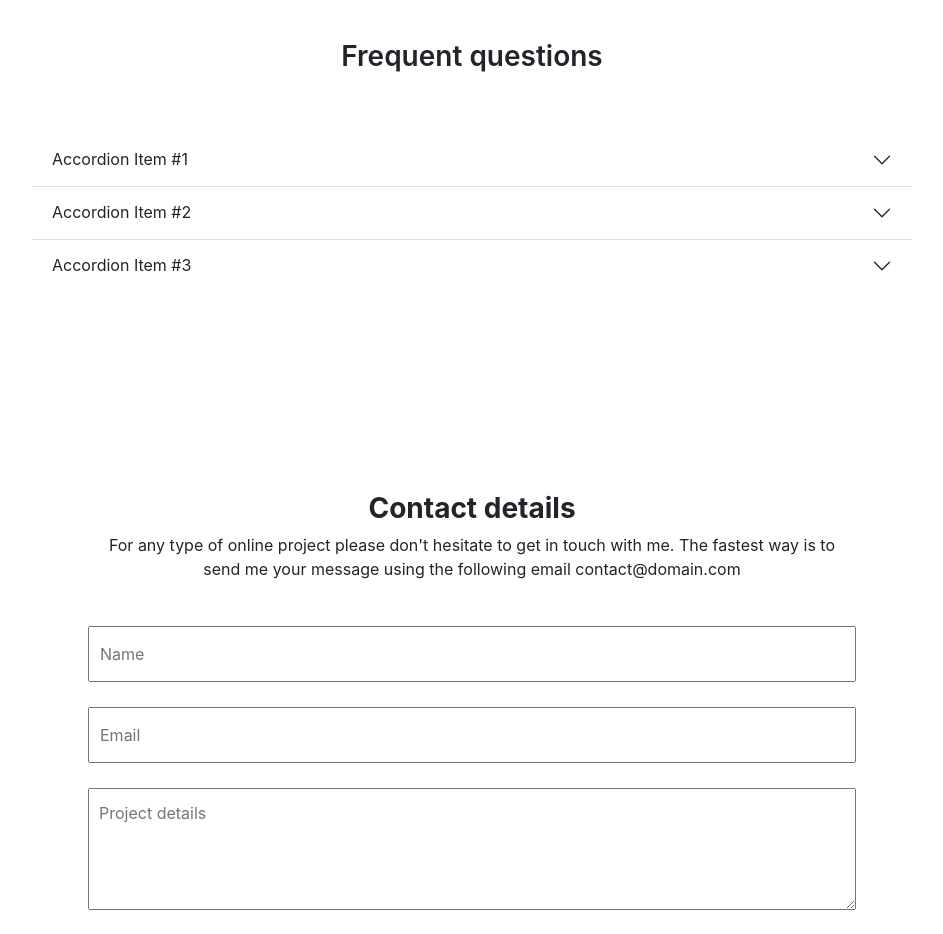
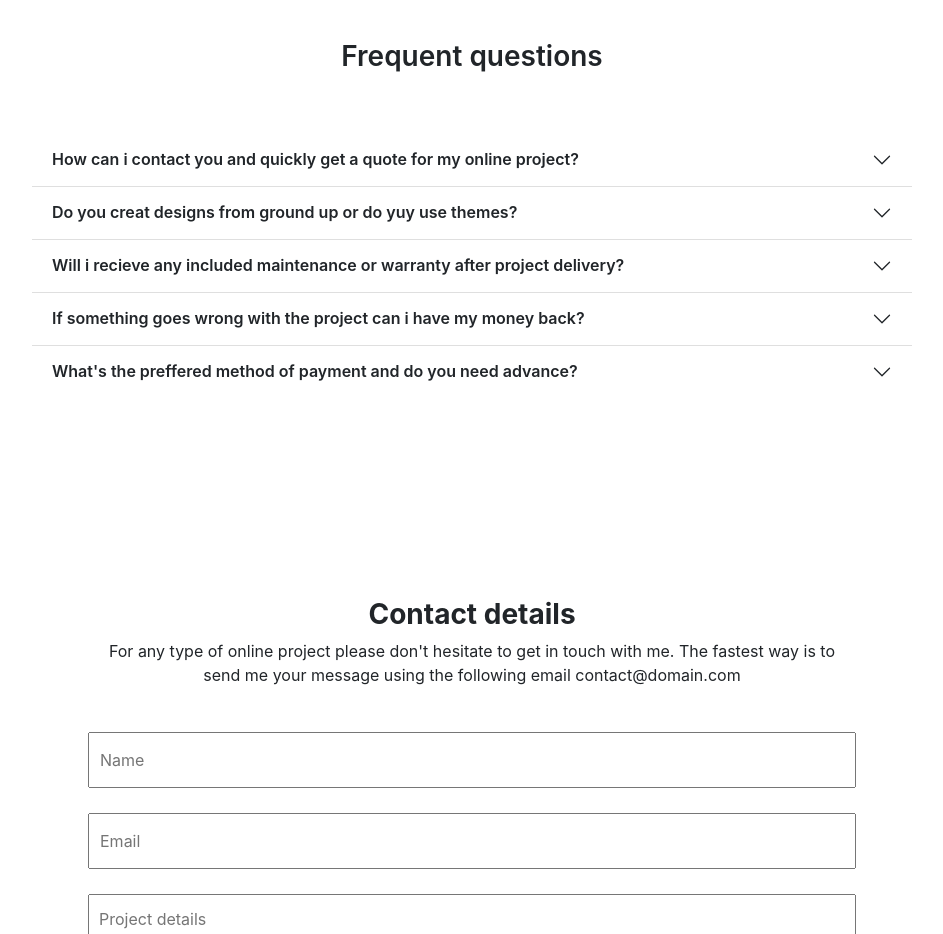
Before and after one commit to AkhilchandranR/portfolio_learning, a plain HTML site: page index.html in a window 1280 px wide. Shown: the part 5960-6894 px from the top of the page, without its empty margins (168-1111 px from the left). Drawn offline with nearby package versions, Linux system fonts and the light colour scheme.

Commit message:
accordian

```diff
--- a/css/style.css
+++ b/css/style.css
@@ -324,6 +324,9 @@ footer {
 .project-card{
     margin-bottom: 25px;
 }
+.accordion-button {
+    font-weight: 600;
+}
 
 /*--media queries--*/
 @media (max-width: 575.98px) {
--- a/index.html
+++ b/index.html
@@ -230,7 +230,7 @@
       <div class="accordion-item">
         <h2 class="accordion-header" id="flush-headingOne">
           <button class="accordion-button collapsed" type="button" data-bs-toggle="collapse" data-bs-target="#flush-collapseOne" aria-expanded="false" aria-controls="flush-collapseOne">
-            Accordion Item #1
+            How can i contact you and quickly get a quote for my online project?
           </button>
         </h2>
         <div id="flush-collapseOne" class="accordion-collapse collapse" aria-labelledby="flush-headingOne" data-bs-parent="#accordionFlushExample">
@@ -240,7 +240,7 @@
       <div class="accordion-item">
         <h2 class="accordion-header" id="flush-headingTwo">
           <button class="accordion-button collapsed" type="button" data-bs-toggle="collapse" data-bs-target="#flush-collapseTwo" aria-expanded="false" aria-controls="flush-collapseTwo">
-            Accordion Item #2
+            Do you creat designs from ground up or do yuy use themes?
           </button>
         </h2>
         <div id="flush-collapseTwo" class="accordion-collapse collapse" aria-labelledby="flush-headingTwo" data-bs-parent="#accordionFlushExample">
@@ -250,7 +250,27 @@
       <div class="accordion-item">
         <h2 class="accordion-header" id="flush-headingThree">
           <button class="accordion-button collapsed" type="button" data-bs-toggle="collapse" data-bs-target="#flush-collapseThree" aria-expanded="false" aria-controls="flush-collapseThree">
-            Accordion Item #3
+            Will i recieve any included maintenance or warranty after project delivery?
+          </button>
+        </h2>
+        <div id="flush-collapseThree" class="accordion-collapse collapse" aria-labelledby="flush-headingThree" data-bs-parent="#accordionFlushExample">
+          <div class="accordion-body">Placeholder content for this accordion, which is intended to demonstrate the <code>.accordion-flush</code> class. This is the third item's accordion body. Nothing more exciting happening here in terms of content, but just filling up the space to make it look, at least at first glance, a bit more representative of how this would look in a real-world application.</div>
+        </div>
+      </div>
+      <div class="accordion-item">
+        <h2 class="accordion-header" id="flush-headingThree">
+          <button class="accordion-button collapsed" type="button" data-bs-toggle="collapse" data-bs-target="#flush-collapseThree" aria-expanded="false" aria-controls="flush-collapseThree">
+            If something goes wrong with the project can i have my money back?
+          </button>
+        </h2>
+        <div id="flush-collapseThree" class="accordion-collapse collapse" aria-labelledby="flush-headingThree" data-bs-parent="#accordionFlushExample">
+          <div class="accordion-body">Placeholder content for this accordion, which is intended to demonstrate the <code>.accordion-flush</code> class. This is the third item's accordion body. Nothing more exciting happening here in terms of content, but just filling up the space to make it look, at least at first glance, a bit more representative of how this would look in a real-world application.</div>
+        </div>
+      </div>
+      <div class="accordion-item">
+        <h2 class="accordion-header" id="flush-headingThree">
+          <button class="accordion-button collapsed" type="button" data-bs-toggle="collapse" data-bs-target="#flush-collapseThree" aria-expanded="false" aria-controls="flush-collapseThree">
+            What's the preffered method of payment and do you need advance?
           </button>
         </h2>
         <div id="flush-collapseThree" class="accordion-collapse collapse" aria-labelledby="flush-headingThree" data-bs-parent="#accordionFlushExample">
```
